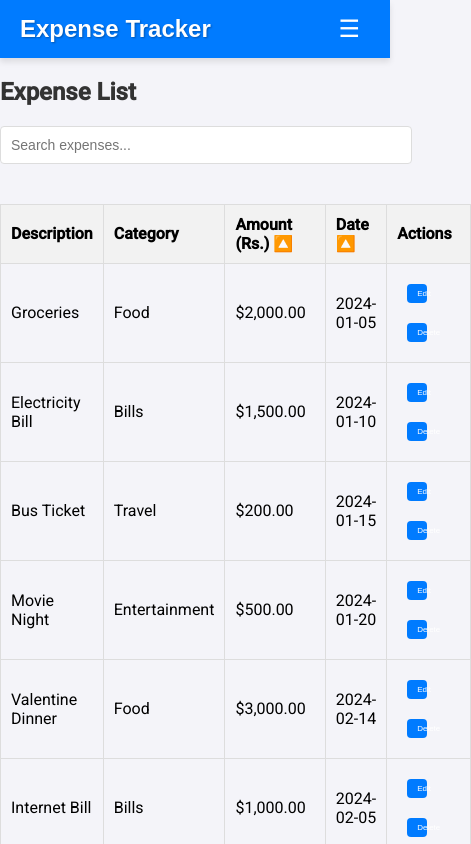
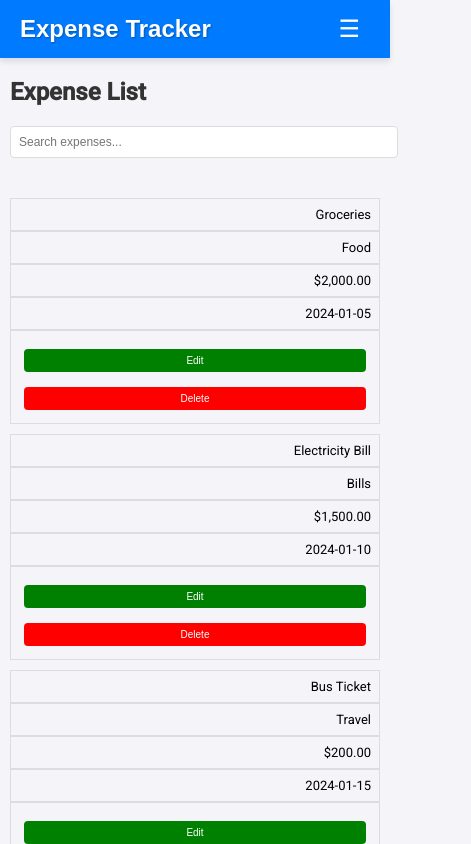
Before and after one commit to avishj2/Expense-Tracker, an Angular app: page /expenses in a window 390 px wide. Shown: the top 844 px of the page, 471 px wide, since content can reach past the window. Built offline with nearby package versions, Linux system fonts and the light colour scheme.

Commit message:
List Page styling fixes

```diff
--- a/src/app/components/expense-list/expense-list.component.html
+++ b/src/app/components/expense-list/expense-list.component.html
@@ -70,12 +70,12 @@
           </td>
 
           <td>
-            <button *ngIf="editingExpenseId !== expense.id" (click)="startEditing(expense)">
+            <button class="save-btn" *ngIf="editingExpenseId !== expense.id" (click)="startEditing(expense)">
               Edit
             </button>
-            <button *ngIf="editingExpenseId === expense.id" (click)="saveEdit()">Save</button>
-            <button *ngIf="editingExpenseId === expense.id" (click)="cancelEdit()">Cancel</button>
-            <button *ngIf="editingExpenseId !== expense.id" (click)="deleteExpense(expense.id)">
+            <button class="save-btn" *ngIf="editingExpenseId === expense.id" (click)="saveEdit()">Save</button>
+            <button class="cancel-btn" *ngIf="editingExpenseId === expense.id" (click)="cancelEdit()">Cancel</button>
+            <button class="delete-btn" *ngIf="editingExpenseId !== expense.id" (click)="deleteExpense(expense.id)">
               Delete
             </button>
           </td>
--- a/src/app/components/expense-list/expense-list.component.scss
+++ b/src/app/components/expense-list/expense-list.component.scss
@@ -2,7 +2,6 @@
   margin: 20px auto;
   max-width: 800px;
   padding-bottom: 100px;
-  }
 
   .search-container input {
     width: 100%;
@@ -16,22 +15,23 @@
     width: 100%;
     border-collapse: collapse;
     margin-top: 20px;
-  }
 
-  table th, table td {
+    th, td {
       border: 1px solid #ddd;
       padding: 10px;
       text-align: left;
+      font-size: 14px;
     }
 
-  table th {
+    th {
       background-color: #f2f2f2;
       font-weight: bold;
       cursor: pointer;
     }
 
-  table tr.editing-row {
+    tr.editing-row {
       background-color: #eaf4ff;
+    }
   }
 
   input, select {
@@ -44,16 +44,89 @@
   }
 
   button {
-    padding: 5px 10px;
+    padding: 8px 12px;
     border: none;
     border-radius: 4px;
-    font-size: 8px;
+    font-size: 12px;
     cursor: pointer;
-    width: 30%;
-    margin: 10px;
+    margin: 5px;
     text-align: center;
+  }
+
+  .save-btn{
+    background-color: green;
+  }
+
+  .cancel-btn{
+    background-color: yellow;
+  }
+
+  .delete-btn{
+    background-color: red;
   }
 
   button:hover {
     opacity: 0.9;
   }
+
+  @media (max-width: 768px) {
+    margin: 10px;
+
+    table {
+      thead {
+        display: none;
+      }
+
+      tbody {
+        display: block;
+        width: 100%;
+
+        tr {
+          display: block;
+          margin-bottom: 10px;
+
+          td {
+            display: flex;
+            justify-content: space-between;
+            padding: 8px;
+            font-size: 13px;
+            border-bottom: 1px solid #ddd;
+          }
+
+          td:before {
+            content: attr(data-label);
+            font-weight: bold;
+            margin-right: 10px;
+          }
+
+          td:last-child {
+            display: flex;
+            flex-direction: column;
+            gap: 5px;
+          }
+        }
+      }
+
+      tfoot {
+        display: block;
+        tr {
+          display: flex;
+          justify-content: space-between;
+          font-size: 14px;
+        }
+      }
+    }
+  }
+
+  @media (max-width: 480px) {
+    .search-container input {
+      font-size: 12px;
+      padding: 8px;
+    }
+
+    button {
+      padding: 6px 10px;
+      font-size: 10px;
+    }
+  }
+}
```
Lines whose indentation alone changed are shown as unchanged.
